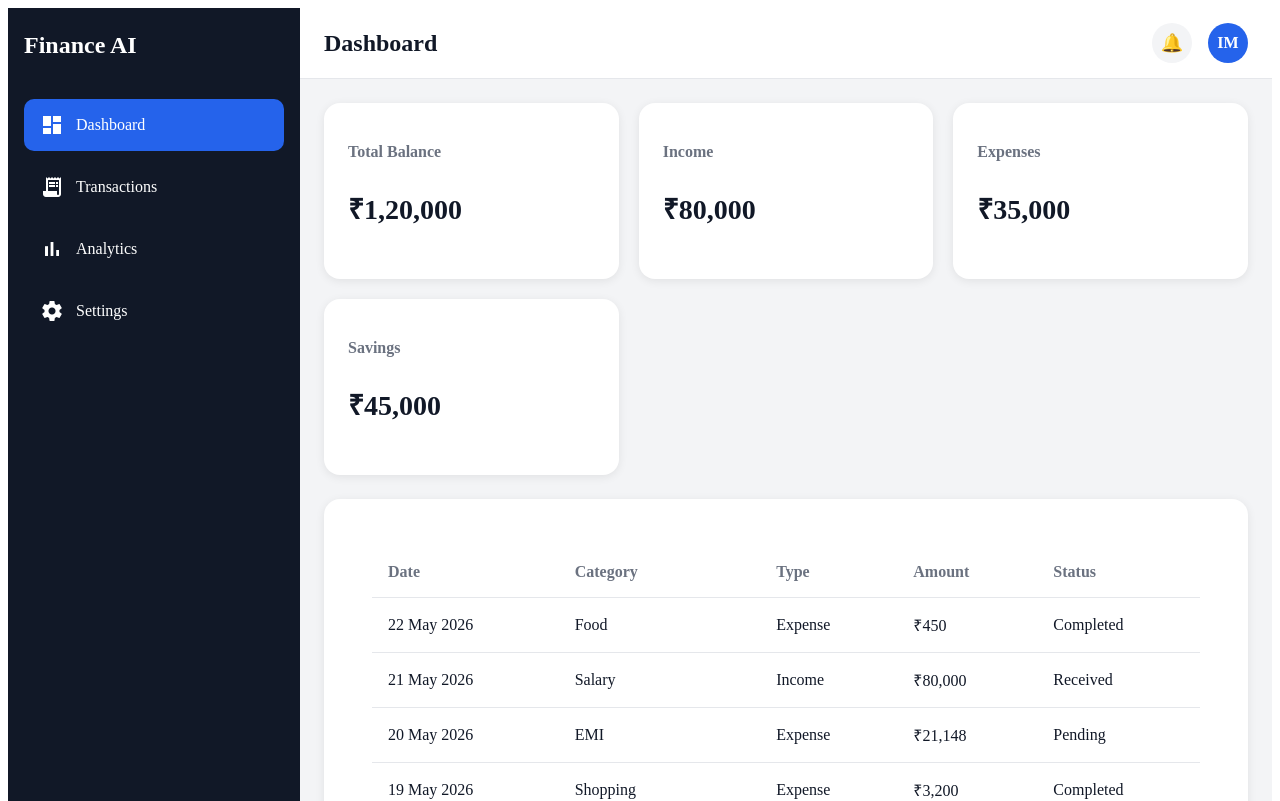
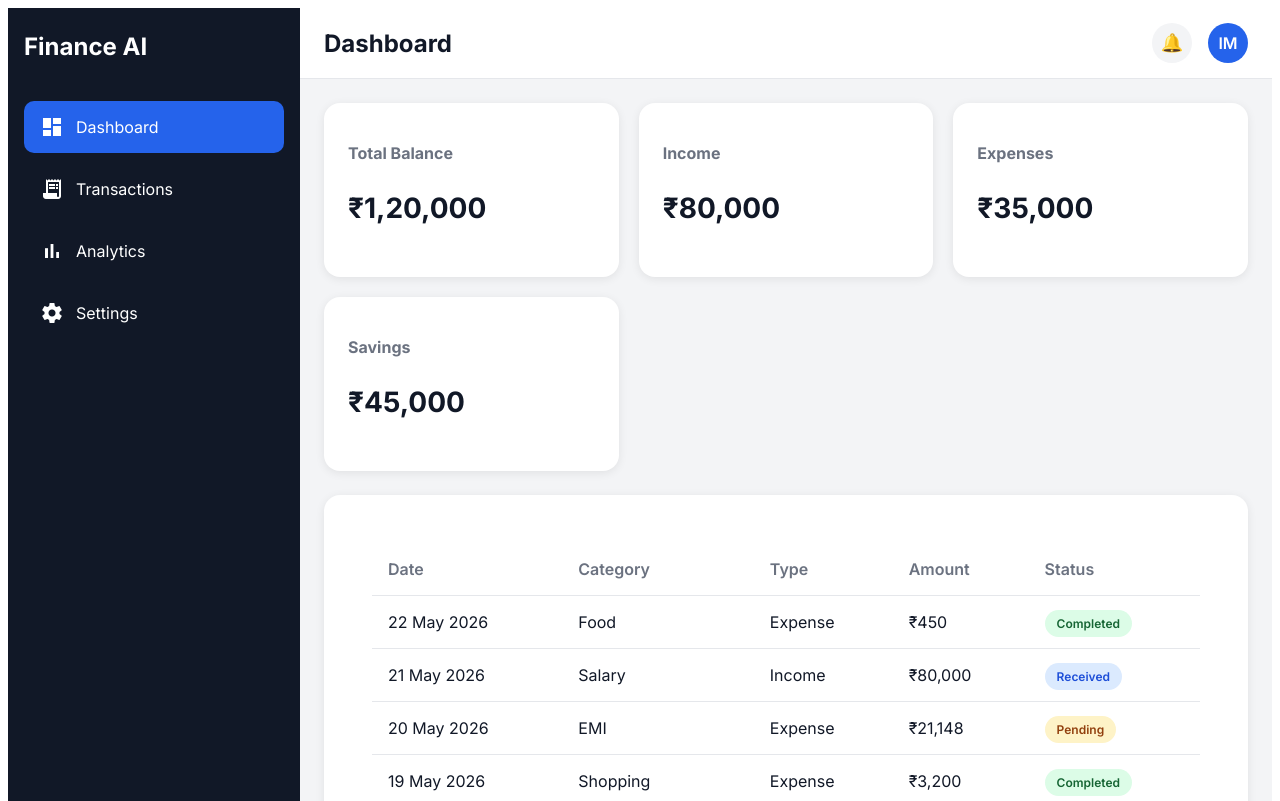
Before and after one commit to ikshit1/ai-finance-dashboard, an Angular app: page /dashboard in a window 1280 px wide. Shown: the top 801 px of the page. Built offline with nearby package versions, Linux system fonts and the light colour scheme.

Commit message:
Sidebar changes

```diff
--- a/src/app/features/dashboard/pages/dashboard/dashboard.html
+++ b/src/app/features/dashboard/pages/dashboard/dashboard.html
@@ -1,8 +1,16 @@
 <div class="dashboard-layout">
-  <app-sidebar></app-sidebar>
+  <app-sidebar
+    [class.mobile-open]="isSidebarOpen">
+  </app-sidebar>
+
+  <div
+    class="overlay"
+    *ngIf="isSidebarOpen"
+    (click)="toggleSidebar()">
+    </div>
 
   <div class="dashboard-content">
-    <app-navbar></app-navbar>
+    <app-navbar (menuClick)="toggleSidebar()"></app-navbar>
 
     <div class="dashboard-body">
       <div class="cards-grid">
--- a/src/app/features/dashboard/pages/dashboard/dashboard.scss
+++ b/src/app/features/dashboard/pages/dashboard/dashboard.scss
@@ -29,12 +29,20 @@
   box-shadow: 0 2px 10px rgba(0, 0, 0, 0.08);
 }
 
+.overlay {
+  position: fixed;
+  inset: 0;
+  background: rgba(0,0,0,0.4);
+  z-index: 999;
+}
+
 @media (max-width: 768px) {
   .dashboard-layout {
     flex-direction: column;
   }
-
   app-sidebar {
     width: 100%;
+    position: fixed;
+    z-index: 1000;
   }
 }
--- a/src/app/features/dashboard/pages/dashboard/dashboard.ts
+++ b/src/app/features/dashboard/pages/dashboard/dashboard.ts
@@ -4,11 +4,20 @@ import { Sidebar } from '../../../../layout/sidebar/sidebar';
 import { DashboardCard } from '../../../../shared/dashboard-card/dashboard-card';
 import { ChartWidget } from '../../../../shared/chart-widget/chart-widget';
 import { TransactionsTable } from '../../../../shared/transactions-table/transactions-table';
+import { CommonModule } from '@angular/common';
 
 @Component({
   selector: 'app-dashboard',
-  imports: [Navbar, Sidebar, DashboardCard, ChartWidget, TransactionsTable],
+  imports: [Navbar, Sidebar, DashboardCard, ChartWidget, TransactionsTable, CommonModule
+
+  ],
   templateUrl: './dashboard.html',
   styleUrl: './dashboard.scss',
 })
-export class Dashboard {}
+export class Dashboard {
+  isSidebarOpen = false;
+
+  toggleSidebar(): void {
+    this.isSidebarOpen = !this.isSidebarOpen;
+  }
+}
--- a/src/app/layout/navbar/navbar.html
+++ b/src/app/layout/navbar/navbar.html
@@ -1,4 +1,7 @@
 <div class="navbar">
+  <button class="menu-btn" (click)="toggleMenu()">
+    <mat-icon>menu</mat-icon>
+  </button>
   <div class="page-title">
     Dashboard
   </div>
--- a/src/app/layout/navbar/navbar.scss
+++ b/src/app/layout/navbar/navbar.scss
@@ -40,4 +40,16 @@
       font-weight: 600;
     }
   }
+  .menu-btn {
+    display: none;
+    border: none;
+    background: transparent;
+    cursor: pointer;
+    }
 }
+
+    @media (max-width: 768px) {
+    .menu-btn {
+        display: block;
+    }
+    }
--- a/src/app/layout/navbar/navbar.ts
+++ b/src/app/layout/navbar/navbar.ts
@@ -1,9 +1,17 @@
 import { Component } from '@angular/core';
+import { Output, EventEmitter } from '@angular/core';
+import { MatIconModule } from '@angular/material/icon';
 
 @Component({
   selector: 'app-navbar',
-  imports: [],
+  imports: [MatIconModule],
   templateUrl: './navbar.html',
   styleUrl: './navbar.scss',
 })
-export class Navbar {}
+export class Navbar {
+  @Output() menuClick = new EventEmitter<void>();
+
+  toggleMenu(): void {
+    this.menuClick.emit();
+  }
+}
--- a/src/app/layout/sidebar/sidebar.scss
+++ b/src/app/layout/sidebar/sidebar.scss
@@ -35,3 +35,17 @@
     }
   }
 }
+
+@media (max-width: 768px) {
+  .sidebar {
+    position: fixed;
+    left: -260px;
+    top: 0;
+    z-index: 1000;
+    transition: 0.3s ease;
+  }
+
+  .mobile-open .sidebar {
+    left: 0;
+  }
+}
--- a/src/app/shared/dashboard-card/dashboard-card.scss
+++ b/src/app/shared/dashboard-card/dashboard-card.scss
@@ -3,6 +3,12 @@
   border-radius: 16px;
   padding: 24px;
   box-shadow: 0 2px 10px rgba(0, 0, 0, 0.08);
+  transition: 0.3s ease;
+
+  &:hover {
+    transform: translateY(-4px);
+    box-shadow: 0 10px 25px rgba(0,0,0,0.12);
+  }
 
   h3 {
     font-size: 16px;
--- a/src/app/shared/transactions-table/transactions-table.html
+++ b/src/app/shared/transactions-table/transactions-table.html
@@ -17,9 +17,16 @@
         <td>{{ transaction.type }}</td>
         <td>{{ transaction.amount }}</td>
         <td>
-          <span class="status">
-            {{ transaction.status }}
-          </span>
+            <span
+                class="status"
+                [ngClass]="{
+                'completed': transaction.status === 'Completed',
+                'pending': transaction.status === 'Pending',
+                'received': transaction.status === 'Received'
+                }"
+            >
+                {{ transaction.status }}
+            </span>
         </td>
       </tr>
     </tbody>
--- a/src/app/shared/transactions-table/transactions-table.scss
+++ b/src/app/shared/transactions-table/transactions-table.scss
@@ -25,3 +25,26 @@ th {
 td {
   color: #111827;
 }
+
+
+.status {
+  padding: 6px 12px;
+  border-radius: 20px;
+  font-size: 12px;
+  font-weight: 600;
+}
+
+.completed {
+    background: #dcfce7;
+    color: #166534;
+}
+
+.pending {
+    background: #fef3c7;
+    color: #92400e;
+}
+
+.received {
+    background: #dbeafe;
+    color: #1d4ed8;
+}
--- a/src/index.html
+++ b/src/index.html
@@ -17,6 +17,8 @@
       rel="stylesheet"
     />
     <link href="https://fonts.googleapis.com/icon?family=Material+Icons" rel="stylesheet" />
+    <link rel="preconnect" href="https://fonts.googleapis.com">
+    <link href="https://fonts.googleapis.com/css2?family=Inter:wght@400;500;600;700&display=swap" rel="stylesheet">
   </head>
   <body>
     <app-root></app-root>
--- a/src/styles.scss
+++ b/src/styles.scss
@@ -1,3 +1,7 @@
 @use './styles/base/reset';
 @use './styles/layout/layout';
 @use './styles/themes/theme';
+
+body {
+  font-family: 'Inter', sans-serif;
+}
```
